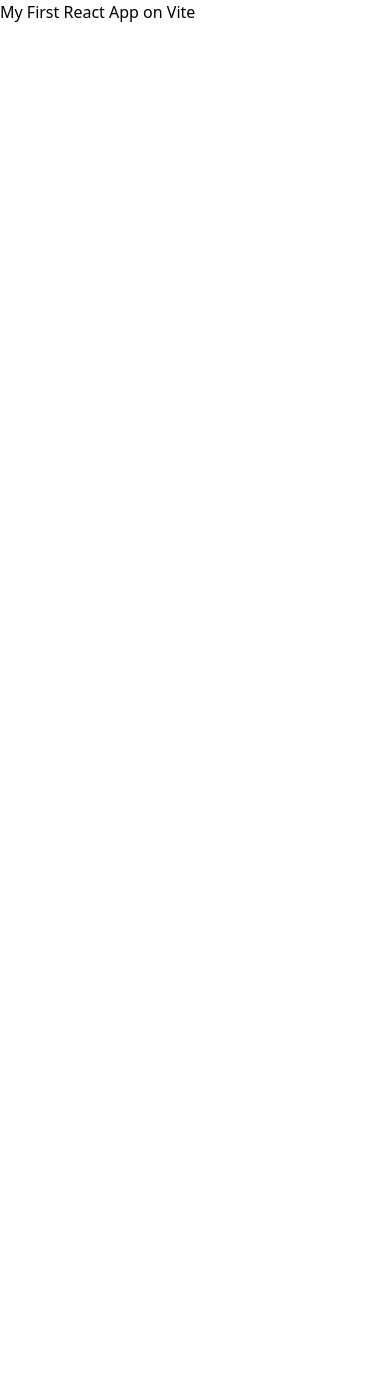
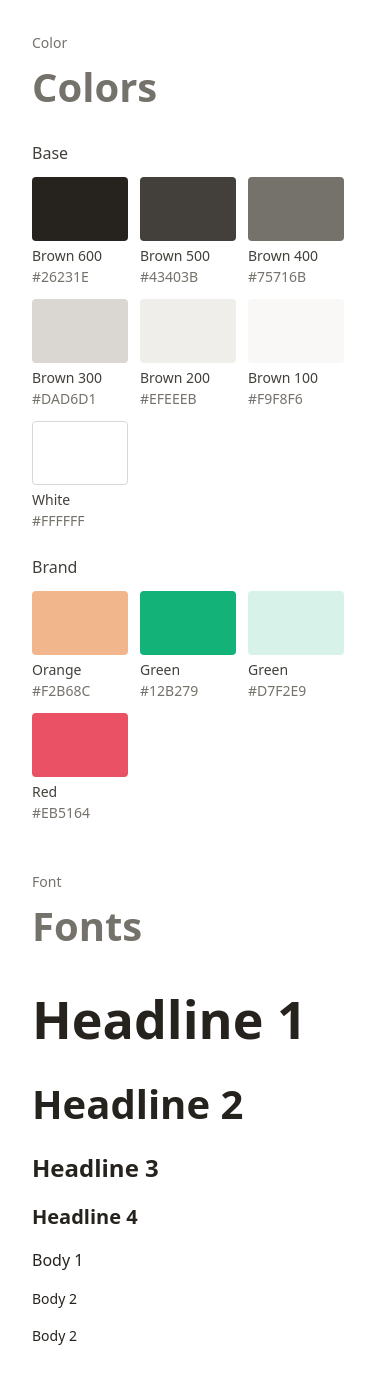
Before and after one commit to nopparat-cysit/nopparat-webblog, a React (Vite) app: page / in a window 390 px wide. Before the commit the page ends 844 px from the top, so only its background shows below. Built offline with nearby package versions, Linux system fonts and the light colour scheme.

Commit message:
feat(style): Add Tailwind CSS theme and typography utilities

```diff
--- a/src/App.jsx
+++ b/src/App.jsx
@@ -1,11 +1,119 @@
-import { useState } from 'react'
 import './App.css'
 
 function App() {
   return (
-    <section>
-      <h1>My First React App on Vite</h1>
-    </section>
+    <div className="min-h-screen bg-white p-8">
+      <div className="max-w-7xl mx-auto grid grid-cols-1 lg:grid-cols-2 gap-12">
+        {/* Colors Section - Left Side */}
+        <section className="space-y-6">
+          <div>
+            <p className="text-body-2 text-brown-400 mb-1">Color</p>
+            <h2 className="text-headline-2 text-brown-400">Colors</h2>
+          </div>
+
+          {/* Base Palette */}
+          <div className="space-y-3">
+            <h3 className="text-body-1 text-brown-500 font-semibold">Base</h3>
+            <div className="flex flex-wrap gap-3">
+              <div className="flex flex-col">
+                <div className="w-24 h-16 bg-brown-600 rounded"></div>
+                <p className="text-body-2 text-brown-500 mt-1">Brown 600</p>
+                <p className="text-body-2 text-brown-400">#26231E</p>
+              </div>
+              <div className="flex flex-col">
+                <div className="w-24 h-16 bg-brown-500 rounded"></div>
+                <p className="text-body-2 text-brown-500 mt-1">Brown 500</p>
+                <p className="text-body-2 text-brown-400">#43403B</p>
+              </div>
+              <div className="flex flex-col">
+                <div className="w-24 h-16 bg-brown-400 rounded"></div>
+                <p className="text-body-2 text-brown-500 mt-1">Brown 400</p>
+                <p className="text-body-2 text-brown-400">#75716B</p>
+              </div>
+              <div className="flex flex-col">
+                <div className="w-24 h-16 bg-brown-300 rounded"></div>
+                <p className="text-body-2 text-brown-500 mt-1">Brown 300</p>
+                <p className="text-body-2 text-brown-400">#DAD6D1</p>
+              </div>
+              <div className="flex flex-col">
+                <div className="w-24 h-16 bg-brown-200 rounded"></div>
+                <p className="text-body-2 text-brown-500 mt-1">Brown 200</p>
+                <p className="text-body-2 text-brown-400">#EFEEEB</p>
+              </div>
+              <div className="flex flex-col">
+                <div className="w-24 h-16 bg-brown-100 rounded"></div>
+                <p className="text-body-2 text-brown-500 mt-1">Brown 100</p>
+                <p className="text-body-2 text-brown-400">#F9F8F6</p>
+              </div>
+              <div className="flex flex-col">
+                <div className="w-24 h-16 bg-white border border-brown-300 rounded"></div>
+                <p className="text-body-2 text-brown-500 mt-1">White</p>
+                <p className="text-body-2 text-brown-400">#FFFFFF</p>
+              </div>
+            </div>
+          </div>
+
+          {/* Brand Palette */}
+          <div className="space-y-3">
+            <h3 className="text-body-1 text-brown-500 font-semibold">Brand</h3>
+            <div className="flex flex-wrap gap-3">
+              <div className="flex flex-col">
+                <div className="w-24 h-16 bg-brand-orange rounded"></div>
+                <p className="text-body-2 text-brown-500 mt-1">Orange</p>
+                <p className="text-body-2 text-brown-400">#F2B68C</p>
+              </div>
+              <div className="flex flex-col">
+                <div className="w-24 h-16 bg-brand-green rounded"></div>
+                <p className="text-body-2 text-brown-500 mt-1">Green</p>
+                <p className="text-body-2 text-brown-400">#12B279</p>
+              </div>
+              <div className="flex flex-col">
+                <div className="w-24 h-16 bg-brand-green-soft rounded"></div>
+                <p className="text-body-2 text-brown-500 mt-1">Green</p>
+                <p className="text-body-2 text-brown-400">#D7F2E9</p>
+              </div>
+              <div className="flex flex-col">
+                <div className="w-24 h-16 bg-brand-red rounded"></div>
+                <p className="text-body-2 text-brown-500 mt-1">Red</p>
+                <p className="text-body-2 text-brown-400">#EB5164</p>
+              </div>
+            </div>
+          </div>
+        </section>
+
+        {/* Fonts Section - Right Side */}
+        <section className="space-y-6">
+          <div>
+            <p className="text-body-2 text-brown-400 mb-1">Font</p>
+            <h2 className="text-headline-2 text-brown-400">Fonts</h2>
+          </div>
+
+          <div className="space-y-4">
+            <h1 className="text-headline-1 text-weight-headline text-brown-600">
+              Headline 1
+            </h1>
+            <h2 className="text-headline-2 text-weight-headline text-brown-600">
+              Headline 2
+            </h2>
+            <h3 className="text-headline-3 text-weight-headline text-brown-600">
+              Headline 3
+            </h3>
+            <h4 className="text-headline-4 text-weight-headline text-brown-600">
+              Headline 4
+            </h4>
+            <p className="text-body-1 text-weight-body text-brown-600">
+              Body 1
+            </p>
+            <p className="text-body-2 text-weight-body text-brown-600">
+              Body 2
+            </p>
+            <p className="text-body-2 text-weight-body text-brown-600">
+              Body 2
+            </p>
+          </div>
+        </section>
+      </div>
+    </div>
   )
 }
 
--- a/src/index.css
+++ b/src/index.css
@@ -1 +1,70 @@
 @import "tailwindcss";
+
+@theme {
+  /* Font Family - Set as default */
+  --font-family-sans: "Poppins", sans-serif;
+
+  /* Typography Scale */
+  --font-size-headline-1: 3.25rem; /* 52px */
+  --font-size-headline-2: 2.5rem; /* 40px */
+  --font-size-headline-3: 1.5rem; /* 24px */
+  --font-size-headline-4: 1.25rem; /* 20px */
+  --font-size-body-1: 1rem; /* 16px */
+  --font-size-body-2: 0.875rem; /* 14px */
+  --font-size-body-3: 0.75rem; /* 12px */
+
+  --font-weight-headline: 600; /* semibold */
+  --font-weight-body: 500; /* medium */
+
+  /* Base / Neutral */
+  --color-brown-600: #26231e;
+  --color-brown-500: #43403b;
+  --color-brown-400: #75716b;
+  --color-brown-300: #dad6d1;
+  --color-brown-200: #efeeeb;
+  --color-brown-100: #f9f8f6;
+
+  /* Orange shades */
+  --color-orange: #f2b68c;
+
+  /* Brand colors */
+  --color-brand-orange: #f2b68c;
+  --color-brand-green: #12b279;
+  --color-brand-green-soft: #d7f2e9;
+  --color-brand-red: #eb5164;
+
+  --color-white: #ffffff;
+}
+
+/* Typography Utility Classes */
+@layer utilities {
+  .text-headline-1 {
+    font-size: var(--font-size-headline-1);
+    font-weight: var(--font-weight-headline);
+  }
+
+  .text-headline-2 {
+    font-size: var(--font-size-headline-2);
+    font-weight: var(--font-weight-headline);
+  }
+
+  .text-headline-3 {
+    font-size: var(--font-size-headline-3);
+    font-weight: var(--font-weight-headline);
+  }
+
+  .text-headline-4 {
+    font-size: var(--font-size-headline-4);
+    font-weight: var(--font-weight-headline);
+  }
+
+  .text-body-1 {
+    font-size: var(--font-size-body-1);
+    font-weight: var(--font-weight-body);
+  }
+
+  .text-body-2 {
+    font-size: var(--font-size-body-2);
+    font-weight: var(--font-weight-body);
+  }
+}
```
